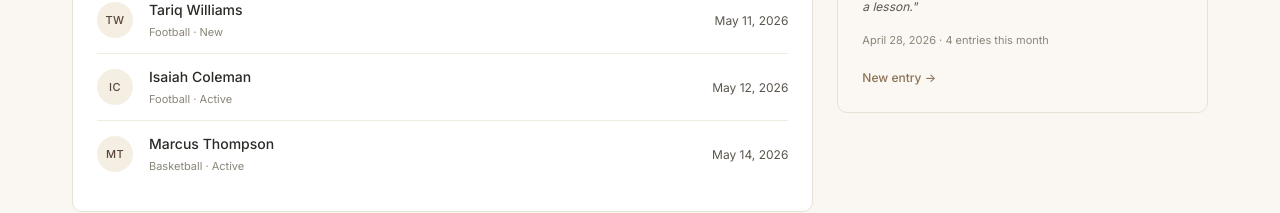
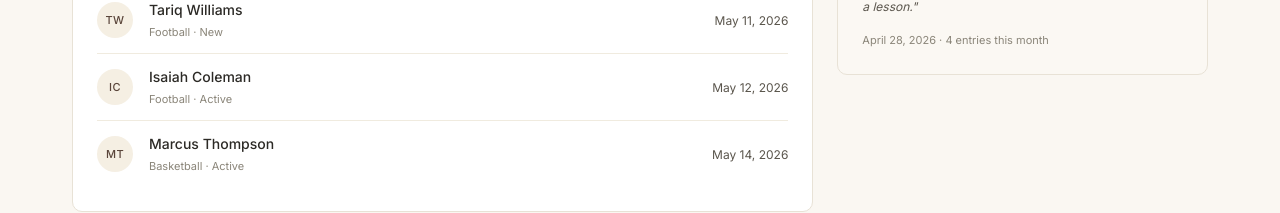
Before and after one commit to talabifaouzi/stewardhouse-app, a React (Vite) app: page /advisor in a window 1280 px wide. Shown: the part 506-719 px from the top of the page. Built offline with nearby package versions, Linux system fonts and the light colour scheme.

Commit message:
Advisor QA fix bundle 7 — ADV-009 fake-control removal (5 dead controls + forced layout cleanup; Stage Rename x4 carved out, untouched)

```diff
--- a/src/surfaces/advisor/CohortSpace.jsx
+++ b/src/surfaces/advisor/CohortSpace.jsx
@@ -1,6 +1,5 @@
 import { Link } from 'react-router-dom';
 import { Card } from '../../components/Card.jsx';
-import { Button } from '../../components/Button.jsx';
 import { SectionLabel } from '../../components/SectionLabel.jsx';
 import { cohorts } from '../../data/cohorts.js';
 
@@ -11,14 +10,7 @@ export default function CohortSpace() {
       margin: '0 auto',
       padding: 'var(--sh-space-10) var(--sh-space-8) var(--sh-space-16)',
     }}>
-      <div style={{
-        display: 'flex',
-        justifyContent: 'space-between',
-        alignItems: 'flex-start',
-        gap: 'var(--sh-space-6)',
-        marginBottom: 'var(--sh-space-8)',
-      }}>
-        <div>
+      <div style={{ marginBottom: 'var(--sh-space-8)' }}>
         <p style={{
           fontSize: 'var(--sh-text-xs)',
           color: 'var(--sh-text-muted)',
@@ -44,8 +36,6 @@ export default function CohortSpace() {
         }}>
           Group-based learning across clients with shared circumstances or stage. Curricula travel as a unit; cohort updates surface to all members.
         </p>
-        </div>
-        <Button variant="primary">Start a cohort</Button>
       </div>
 
       <div style={{
--- a/src/surfaces/advisor/PracticeHome.jsx
+++ b/src/surfaces/advisor/PracticeHome.jsx
@@ -131,23 +131,9 @@ export default function PracticeHome() {
           <p style={{
             fontSize: 'var(--sh-text-xs)',
             color: 'var(--sh-text-muted)',
-            marginBottom: 'var(--sh-space-4)',
           }}>
             April 28, 2026 · 4 entries this month
           </p>
-          <button
-            style={{
-              background: 'transparent',
-              border: 'none',
-              color: 'var(--sh-bronze)',
-              fontSize: 'var(--sh-text-sm)',
-              fontWeight: 500,
-              padding: 0,
-              cursor: 'pointer',
-            }}
-          >
-            New entry →
-          </button>
         </Card>
       </div>
 
--- a/src/surfaces/advisor/PracticeSettings.jsx
+++ b/src/surfaces/advisor/PracticeSettings.jsx
@@ -62,9 +62,9 @@ export default function PracticeSettings() {
 
         <Card>
           <SectionLabel>Working preferences</SectionLabel>
-          <SettingRow label="Default session length" value="45 minutes" action={<Button variant="ghost" size="sm">Change</Button>} />
-          <SettingRow label="Time zone" value="America/New_York" action={<Button variant="ghost" size="sm">Change</Button>} />
-          <SettingRow label="Notification preferences" value="Quiet by default" last action={<Button variant="ghost" size="sm">Configure</Button>} />
+          <SettingRow label="Default session length" value="45 minutes" />
+          <SettingRow label="Time zone" value="America/New_York" />
+          <SettingRow label="Notification preferences" value="Quiet by default" last />
         </Card>
 
         <Card tint>
```
Lines whose indentation alone changed are shown as unchanged.
